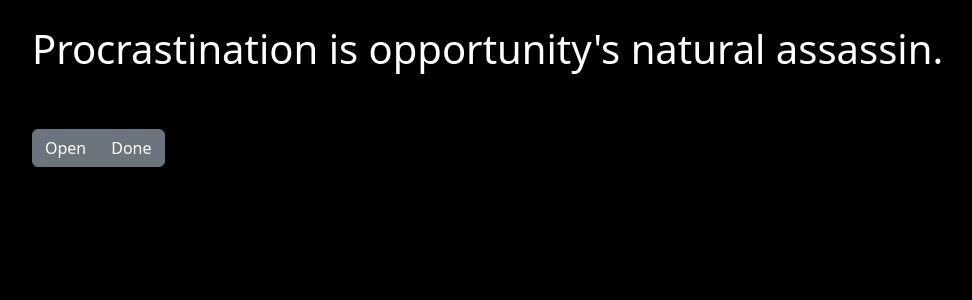
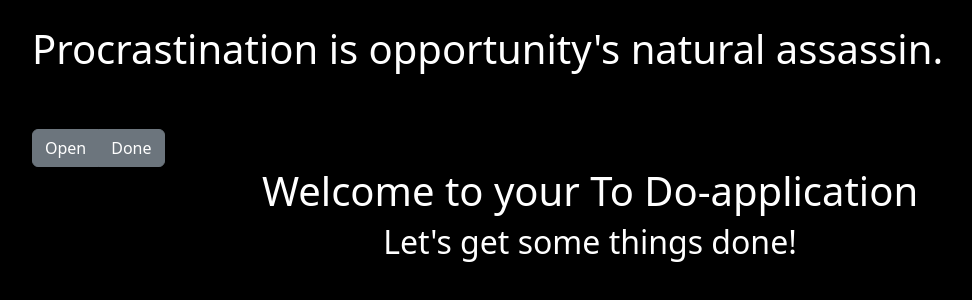
Before and after one commit to SanderGeunes/Angular-todoApp, an Angular app: page /home in a window 1280 px wide. Before the commit this address led to /. Shown: the top 300 px of the page, without its empty margins (50-1022 px from the left). Built offline with nearby package versions, Linux system fonts and the light colour scheme.

Commit message:
created home component

```diff
--- /dev/null
+++ b/src/app/home/home.component.html
@@ -0,0 +1,2 @@
+<h1 style="text-align: center;">Welcome to your To Do-application</h1>
+<h2 style="text-align: center;">Let's get some things done!</h2>
```
Also changed, not shown: src/app/app.module.ts (+6 -3 lines), src/app/home/home.component.ts (added, +10 -0 lines), src/app/home/home.component.css (added), 1 other file (tests, documents, lock files or other folders).
